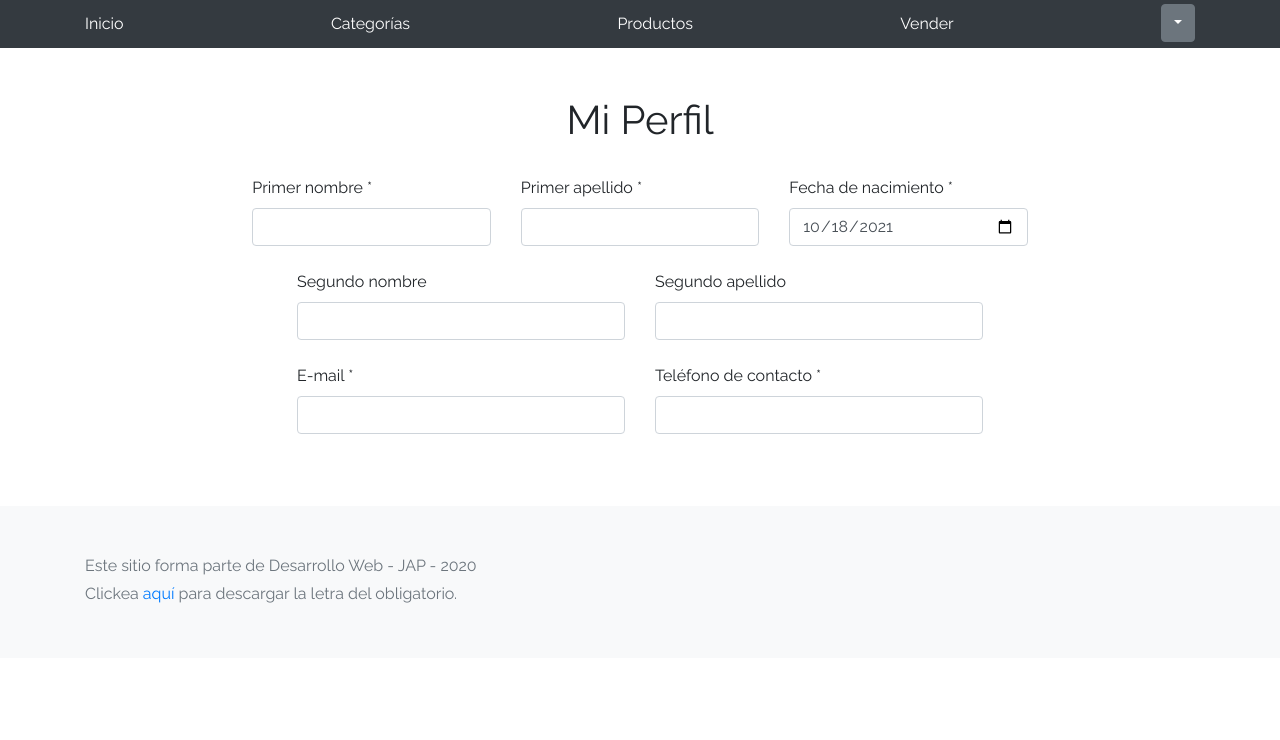
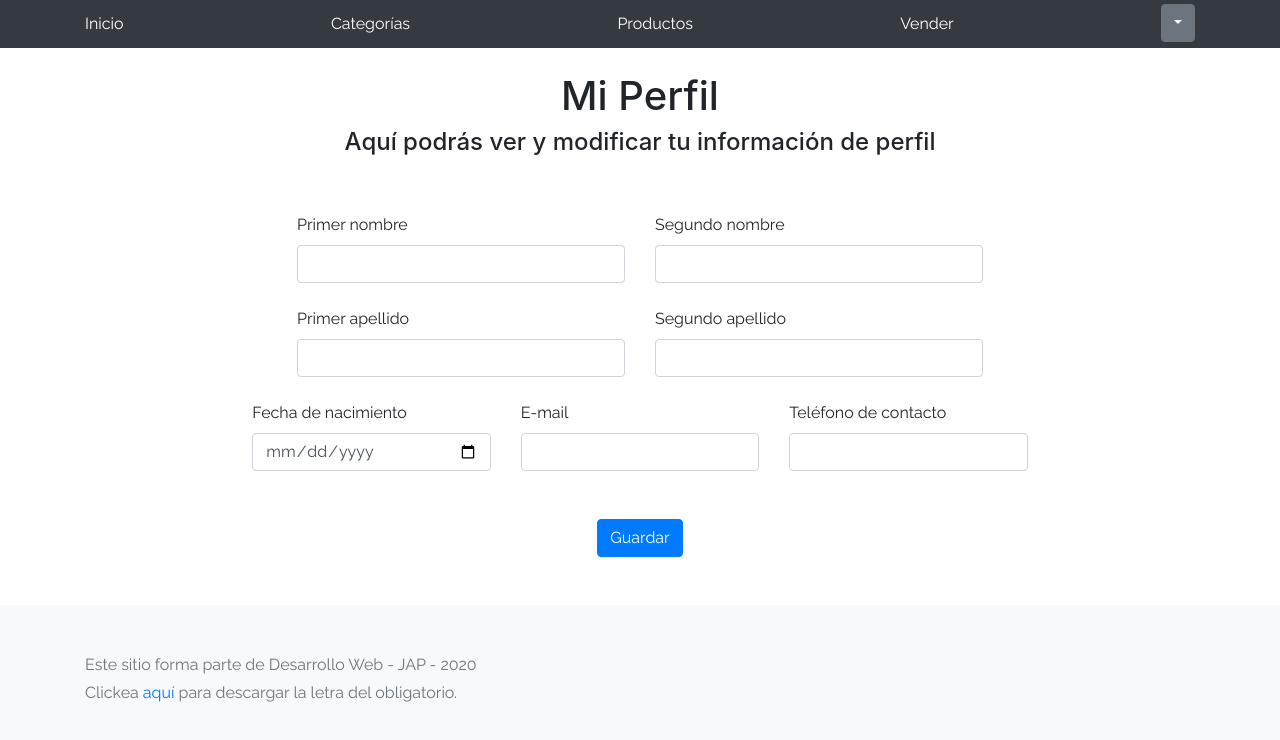
Before and after one commit to vaccarov93/entregableJaP, a plain HTML site: page my-profile.html in a window 1280 px wide. Drawn offline with Linux system fonts and the light colour scheme.

Commit message:
cambios realizados para la entrega 6

```diff
--- a/js/init.js
+++ b/js/init.js
@@ -48,7 +48,7 @@ document.addEventListener("DOMContentLoaded", function(e){
   document.getElementById("usuario").innerHTML = usuarioMostrar //se agrega usuarioMostrar en el el elemento con id = "usuario" en HTML mediante DOM.
 
   document.getElementById("sesion").addEventListener("click", function(){
-    localStorage.removeItem('user')
+    localStorage.clear()
     window.location.href = "./index.html"
 
   });
--- a/js/my-profile.js
+++ b/js/my-profile.js
@@ -1,6 +1,35 @@
-//Función que se ejecuta una vez que se haya lanzado el evento de
-//que el documento se encuentra cargado, es decir, se encuentran todos los
-//elementos HTML presentes.
+function setUpdateJson() {
+
+    datosusuario = {
+        "p_nombre": document.getElementById("pNom").value,
+        "s_nombre": document.getElementById("sNom").value,
+        "p_apellido": document.getElementById("pApe").value,
+        "s_apellido": document.getElementById("sApe").value,
+        "fecha_nac": document.getElementById("fNac").value,
+        "telefono": document.getElementById("tel").value,
+        "mail": document.getElementById("mail").value
+    }
+    localStorage.setItem("dataUser", JSON.stringify(datosusuario));
+};
+
+function getJsonData(datosMostrar){
+
+    document.getElementById("pNom").value = datosMostrar.p_nombre;
+    document.getElementById("sNom").value = datosMostrar.s_nombre;
+    document.getElementById("pApe").value = datosMostrar.p_apellido;
+    document.getElementById("sApe").value = datosMostrar.s_apellido;
+    document.getElementById("fNac").value = datosMostrar.fecha_nac;
+    document.getElementById("tel").value = datosMostrar.telefono;
+    document.getElementById("mail").value = datosMostrar.mail;
+
+};
+
 document.addEventListener("DOMContentLoaded", function (e) {
 
+    document.getElementById("saveBtn").addEventListener("click",function(){
+        setUpdateJson()
+        alert("datos cargados")
+    });
+    let datosMostrar = JSON.parse(localStorage.getItem("dataUser"))
+    getJsonData(datosMostrar)
 });
--- a/js/products.js
+++ b/js/products.js
@@ -48,7 +48,7 @@ function mostrarContenido() {
 
 			//en la la primera linea de agregar se incluye el link que redirige a la información de los productos
 			agregar += `
-				<div class="col-md-4">
+				<div class="col-md-6">
 					<a href="product-info.html" class="card mb-4 shadow-sm custom-card">
 						<img class="bd-placeholder-img card-img-top" src="` + imgUrl + `">
 						<h3 class="m-3">`+ name + `</h3>
--- a/my-profile.html
+++ b/my-profile.html
@@ -51,51 +51,53 @@
       </div>
     </div>
   </nav>
-  <div class="container p-5">
-    <div>
+  <main role="main">
+    <br>
     <h1 class="text-center">Mi Perfil</h1>
-      <br>
+    <h4 class="text-center">Aquí podrás ver y modificar tu información de perfil </h4>
+    <form id = "form" class="container p-5">
+      <div class="row justify-content-md-center">
+        <div class="col-md-4 mb-4">
+            <label>Primer nombre</label>
+            <input id="pNom" type="text" class="form-control" placeholder="" value="">
         </div>
-
-      <div class="row justify-content-md-center">
-        <div class="col-md-3 mb-4">
-          <label for="zip">Primer nombre *</label>
-          <input type="text" class="form-control" placeholder="" value="" required="">
-        </div>
-        <div class="col-md-3 mb-4">
-          <label for="zip">Primer apellido *</label>
-          <input type="text" class="form-control" placeholder="" value="" required="">
-        </div>
-        <div class="col-md-3 mb-4">
-          <label for="zip">Fecha de nacimiento *</label>
-          <input type="date" class="form-control" value="2021-10-18" min="1900-01-01" required="">
+        <div class="col-md-4 mb-4">
+            <label>Segundo nombre</label>
+            <input id= "sNom"type="text" class="form-control" placeholder="" value="">
         </div>
     </div>
     <div class="row justify-content-md-center">
         <div class="col-md-4 mb-4">
-          <label for="zip">Segundo nombre</label>
-          <input type="text" class="form-control" placeholder="" value="">
+            <label for="zip">Primer apellido </label>
+            <input id= "pApe" type="text" class="form-control" placeholder="" value="">
+        </div>
+        <div class="col-md-4 mb-4">
+            <label>Segundo apellido </label>
+            <input id="sApe" type="text" class="form-control" placeholder="" value="">
+        </div>
+    </div>
+    <div class="row justify-content-md-center">
+        <div class="col-md-3 mb-4">
+            <label>Fecha de nacimiento </label>
+            <input id= "fNac"type="date" class="form-control" value="" min="1921-01-01">
+        </div>
+        <div class="col-md-3 mb-4">
+            <label>E-mail </label>
+            <input id="mail" type="text" class="form-control" placeholder="" value="">
+        </div>
+        <div class="col-md-3 mb-4">
+            <label>Teléfono de contacto </label>
+            <input id="tel"type="text" class="form-control" placeholder="" value="">
+        </div>
+      </div>
+    <br>
+
+    <div class="row justify-content-md-center">
+        <button class="btn btn-primary" id="saveBtn" type="button">Guardar</button>
     </div>
 
-        <div class="col-md-4 mb-4">
-          <label for="zip">Segundo apellido </label>
-          <input type="text" class="form-control" placeholder="" value="">
-        </div>
-      </div>
-
-    <div class="row justify-content-md-center">
-      <div class="col-md-4 mb-4">
-        <label for="zip">E-mail *</label>
-        <input type="text" class="form-control" placeholder="" value="" required="">
-      </div>
-      <div class="col-md-4 mb-4">
-        <label for="zip">Teléfono de contacto *</label>
-        <input type="text" class="form-control" placeholder="" value="" required="">
-      </div>
-    </div>
-
-
-  </div>
+    </form>
+  </main>
   <footer class="text-muted bg-light">
     <div class="container">
       <p>Este sitio forma parte de Desarrollo Web - JAP - 2020</p>
```
Also changed, not shown: products.html (+3 -14 lines). Lines whose indentation alone changed are shown as unchanged.
